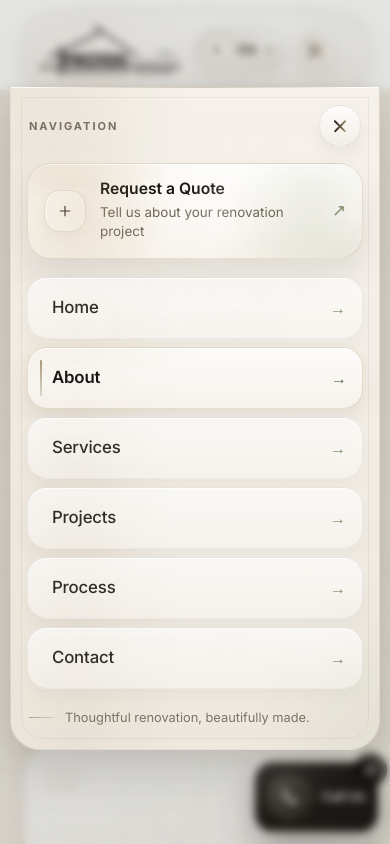
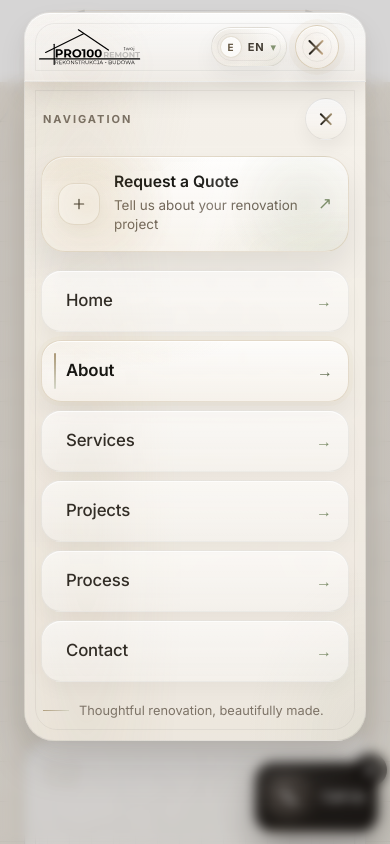
Before and after one commit to romanasolovan/prosto-remont, a Next.js app: page /en/about in a window 390 px wide. Both pictures are taken after a click on the button "Open mobile menu". Shown: the top 844 px of the page. Built offline with nearby package versions, Linux system fonts and the light colour scheme.

Commit message:
Refine mobile header UX, fix menu alignment and scroll behavior, tighten language switcher responsiveness, and prevent control collisions on small screens

```diff
--- a/app/[locale]/layout.tsx
+++ b/app/[locale]/layout.tsx
@@ -78,7 +78,6 @@ export default async function LocaleLayout({ children, params }: Props) {
             <main style={{ flex: "1" }}>{children}</main>
             <Footer />
 
-            {/* ✅ site-wide call widget */}
             <CallWidget
               phoneDisplay="+48 515 678 017"
               phoneTel="+48515678017"
--- a/components/Header/Header.module.css
+++ b/components/Header/Header.module.css
@@ -11,6 +11,10 @@
 
 .headerCompact {
   padding-top: 8px;
+}
+
+.headerMenuOpen {
+  z-index: calc(var(--z-modal) + 1);
 }
 
 .headerDecor {
@@ -87,7 +91,8 @@
   transition:
     box-shadow var(--transition-base),
     border-color var(--transition-base),
-    transform var(--transition-base);
+    transform var(--transition-base),
+    border-radius var(--transition-base);
 }
 
 .headerCompact .headerShell {
@@ -97,6 +102,15 @@
     inset 0 1px 0 rgba(255, 255, 255, 0.88);
 }
 
+.headerMenuOpen .headerShell {
+  border-bottom-left-radius: 0;
+  border-bottom-right-radius: 0;
+  box-shadow:
+    0 14px 28px rgba(17, 17, 14, 0.08),
+    0 4px 12px rgba(197, 168, 130, 0.06),
+    inset 0 1px 0 rgba(255, 255, 255, 0.9);
+}
+
 .headerShell::before {
   content: "";
   position: absolute;
@@ -104,6 +118,12 @@
   border: 1px solid rgba(17, 17, 14, 0.05);
   border-radius: 20px;
   pointer-events: none;
+  transition: border-radius var(--transition-base);
+}
+
+.headerMenuOpen .headerShell::before {
+  border-bottom-left-radius: 0;
+  border-bottom-right-radius: 0;
 }
 
 .headerShell::after {
@@ -122,6 +142,11 @@
     transparent 100%
   );
   pointer-events: none;
+  transition: opacity var(--transition-base);
+}
+
+.headerMenuOpen .headerShell::after {
+  opacity: 0;
 }
 
 .headerGlow {
@@ -146,7 +171,7 @@
   position: relative;
   z-index: 2;
   display: grid;
-  grid-template-columns: auto minmax(0, 1fr) auto;
+  grid-template-columns: minmax(0, auto) minmax(0, 1fr) auto;
   align-items: center;
   gap: 12px;
   min-width: 0;
@@ -154,6 +179,12 @@
 }
 
 .headerActions {
+  display: flex;
+  align-items: center;
+  justify-content: flex-end;
+  gap: 8px;
+  min-width: 0;
+  flex-shrink: 0;
   position: relative;
   z-index: 3;
 }
@@ -162,7 +193,9 @@
   display: inline-flex;
   align-items: center;
   min-width: 0;
+  width: clamp(110px, 28vw, 154px);
   max-width: 154px;
+  flex-shrink: 1;
   transition:
     opacity var(--transition-fast),
     max-width var(--transition-base),
@@ -266,15 +299,6 @@
 
 .navLink:hover::after {
   width: 100%;
-}
-
-.headerActions {
-  display: flex;
-  align-items: center;
-  justify-content: flex-end;
-  gap: 10px;
-  min-width: 0;
-  flex-shrink: 0;
 }
 
 .navLinkActive {
@@ -448,38 +472,6 @@
   text-overflow: ellipsis;
 }
 
-@keyframes quoteButtonPulse {
-  0%,
-  100% {
-    opacity: 0.72;
-    transform: scale(1);
-    filter: blur(0);
-  }
-  50% {
-    opacity: 1;
-    transform: scale(1.035);
-    filter: blur(0.5px);
-  }
-}
-
-@keyframes quoteButtonShimmer {
-  0%,
-  100% {
-    transform: translateX(0) rotate(14deg);
-    opacity: 0;
-  }
-  14% {
-    opacity: 0;
-  }
-  36% {
-    transform: translateX(245%) rotate(14deg);
-    opacity: 0.62;
-  }
-  52% {
-    opacity: 0;
-  }
-}
-
 /* Burger */
 .mobileMenuButton {
   position: relative;
@@ -488,7 +480,9 @@
   justify-content: center;
   gap: 5px;
   min-width: 44px;
+  width: 44px;
   min-height: 44px;
+  height: 44px;
   padding: 10px;
   flex-shrink: 0;
   border-radius: 999px;
@@ -534,6 +528,19 @@
 
 .mobileMenuButton:active {
   transform: scale(0.96);
+}
+
+.mobileMenuButton:focus-visible {
+  outline: 2px solid rgba(168, 140, 92, 0.9);
+  outline-offset: 4px;
+}
+
+.mobileMenuButtonOpen {
+  border-color: rgba(168, 140, 92, 0.34);
+  box-shadow:
+    0 12px 24px rgba(17, 17, 14, 0.08),
+    0 0 0 6px rgba(196, 167, 114, 0.06),
+    inset 0 1px 0 rgba(255, 255, 255, 0.84);
 }
 
 .hamburger {
@@ -604,36 +611,61 @@
 @keyframes quoteButtonPulse {
   0%,
   100% {
-    opacity: 0.46;
+    opacity: 0.72;
     transform: scale(1);
     filter: blur(0);
   }
   50% {
-    opacity: 0.92;
-    transform: scale(1.015);
-    filter: blur(0.3px);
+    opacity: 1;
+    transform: scale(1.035);
+    filter: blur(0.5px);
   }
 }
 
 @keyframes quoteButtonShimmer {
   0%,
   100% {
-    transform: translateX(0) rotate(16deg);
+    transform: translateX(0) rotate(14deg);
     opacity: 0;
   }
-  18% {
+  14% {
     opacity: 0;
   }
-  40% {
-    transform: translateX(220%) rotate(16deg);
-    opacity: 0.65;
+  36% {
+    transform: translateX(245%) rotate(14deg);
+    opacity: 0.62;
   }
-  55% {
+  52% {
     opacity: 0;
   }
 }
 
 /* Responsive */
+
+@media (max-width: 380px) {
+  .headerContent {
+    gap: 8px;
+    padding: 10px 12px;
+  }
+
+  .headerActions {
+    gap: 6px;
+  }
+
+  .logo {
+    width: clamp(98px, 26vw, 132px);
+    max-width: 132px;
+  }
+
+  .mobileMenuButton {
+    min-width: 40px;
+    width: 40px;
+    min-height: 40px;
+    height: 40px;
+    padding: 8px;
+  }
+}
+
 @media (min-width: 480px) {
   .headerContent {
     padding: 12px 16px;
@@ -708,6 +740,16 @@
   .mobileMenuButton {
     display: none;
   }
+
+  .headerMenuOpen .headerShell,
+  .headerMenuOpen .headerShell::before {
+    border-bottom-left-radius: 28px;
+    border-bottom-right-radius: 28px;
+  }
+
+  .headerMenuOpen .headerShell::after {
+    opacity: 1;
+  }
 }
 
 @media (min-width: 1200px) {
--- a/components/Header/Header.tsx
+++ b/components/Header/Header.tsx
@@ -54,23 +54,51 @@ export default function Header() {
   useEffect(() => {
     if (!mobileMenuOpen) return;
 
-    const handleResize = () => {
+    const updateHeaderHeight = () => {
       if (headerRef.current) {
         setHeaderHeight(headerRef.current.offsetHeight);
       }
     };
 
-    handleResize();
-    window.addEventListener("resize", handleResize);
+    updateHeaderHeight();
+    window.addEventListener("resize", updateHeaderHeight);
 
-    return () => window.removeEventListener("resize", handleResize);
+    return () => {
+      window.removeEventListener("resize", updateHeaderHeight);
+    };
+  }, [mobileMenuOpen]);
+
+  useEffect(() => {
+    const html = document.documentElement;
+    const body = document.body;
+
+    if (mobileMenuOpen) {
+      html.style.overflow = "hidden";
+      body.style.overflow = "hidden";
+      body.style.touchAction = "none";
+    } else {
+      html.style.overflow = "";
+      body.style.overflow = "";
+      body.style.touchAction = "";
+    }
+
+    return () => {
+      html.style.overflow = "";
+      body.style.overflow = "";
+      body.style.touchAction = "";
+    };
   }, [mobileMenuOpen]);
 
   const toggleMobileMenu = () => {
     setMobileMenuOpen((prev) => !prev);
   };
 
+  const closeMobileMenu = () => {
+    setMobileMenuOpen(false);
+  };
+
   const openQuoteModal = () => {
+    setMobileMenuOpen(false);
     setIsQuoteModalOpen(true);
   };
 
@@ -87,7 +115,9 @@ export default function Header() {
     <>
       <header
         ref={headerRef}
-        className={`${styles.header} ${isCompact ? styles.headerCompact : ""}`}
+        className={`${styles.header} ${isCompact ? styles.headerCompact : ""} ${
+          mobileMenuOpen ? styles.headerMenuOpen : ""
+        }`}
       >
         <div className={styles.headerDecor} aria-hidden="true">
           <span className={styles.headerLineLeft} />
@@ -100,7 +130,12 @@ export default function Header() {
             <div className={styles.headerGlow} aria-hidden="true" />
 
             <div className={styles.headerContent}>
-              <Link href="/" className={styles.logo}>
+              <Link
+                href="/"
+                className={styles.logo}
+                onClick={closeMobileMenu}
+                aria-label="Prosto Remont home"
+              >
                 <Image
                   src="/LOGO_FULL.svg"
                   alt="Prosto Remont logo"
@@ -173,8 +208,11 @@ export default function Header() {
                     mobileMenuOpen ? styles.mobileMenuButtonOpen : ""
                   }`}
                   onClick={toggleMobileMenu}
-                  aria-label="Toggle mobile menu"
+                  aria-label={
+                    mobileMenuOpen ? "Close mobile menu" : "Open mobile menu"
+                  }
                   aria-expanded={mobileMenuOpen}
+                  aria-controls="mobile-navigation"
                   type="button"
                 >
                   <span className={styles.hamburger}></span>
@@ -189,7 +227,7 @@ export default function Header() {
 
       <MobileMenu
         isOpen={mobileMenuOpen}
-        onClose={() => setMobileMenuOpen(false)}
+        onClose={closeMobileMenu}
         navLinks={navLinks}
         topOffset={headerHeight}
         onQuoteClick={openQuoteModal}
--- a/components/LanguageSwitcher/LanguageSwitcher.module.css
+++ b/components/LanguageSwitcher/LanguageSwitcher.module.css
@@ -1,15 +1,20 @@
 .languageSwitcher {
   position: relative;
   z-index: 30;
-  flex-shrink: 0;
+  flex: 0 1 auto;
+  min-width: 0;
+  max-width: 100%;
 }
 
 .currentLocale {
   position: relative;
   display: inline-flex;
   align-items: center;
-  gap: 9px;
+  justify-content: center;
+  gap: 8px;
+  min-width: 0;
   min-height: 44px;
+  max-width: 100%;
   padding: 8px 12px 8px 10px;
   border-radius: 999px;
   cursor: pointer;
@@ -84,6 +89,7 @@
   justify-content: center;
   width: 24px;
   height: 24px;
+  flex: 0 0 24px;
   border-radius: 999px;
   border: 1px solid rgba(162, 142, 106, 0.26);
   background: rgba(255, 255, 255, 0.76);
@@ -99,15 +105,18 @@
 .currentLocaleText {
   position: relative;
   z-index: 1;
+  min-width: 0;
   font-size: 12px;
   font-weight: 700;
   letter-spacing: 0.12em;
   color: #433c33;
+  white-space: nowrap;
 }
 
 .chevron {
   position: relative;
   z-index: 1;
+  flex: 0 0 auto;
   font-size: 12px;
   color: rgba(125, 141, 106, 0.95);
   transition:
@@ -304,13 +313,60 @@
 }
 
 @media (max-width: 479px) {
+  .currentLocale {
+    gap: 6px;
+    min-height: 40px;
+    padding: 7px 10px 7px 8px;
+  }
+
+  .currentLocaleBadge {
+    width: 22px;
+    height: 22px;
+    flex-basis: 22px;
+    font-size: 10px;
+  }
+
+  .currentLocaleText {
+    font-size: 11px;
+    letter-spacing: 0.08em;
+  }
+
+  .chevron {
+    font-size: 11px;
+  }
+
   .dropdown {
     right: -6px;
     min-width: 196px;
   }
+}
+
+@media (max-width: 380px) {
+  .currentLocale {
+    gap: 5px;
+    min-height: 38px;
+    padding: 6px 9px 6px 7px;
+  }
+
+  .currentLocaleBadge {
+    width: 20px;
+    height: 20px;
+    flex-basis: 20px;
+    font-size: 9px;
+  }
 
   .currentLocaleText {
-    letter-spacing: 0.1em;
+    font-size: 10px;
+    letter-spacing: 0.06em;
+  }
+
+  .chevron {
+    font-size: 10px;
+  }
+
+  .dropdown {
+    right: -10px;
+    min-width: 188px;
   }
 }
 
--- a/components/LanguageSwitcher/LanguageSwitcher.tsx
+++ b/components/LanguageSwitcher/LanguageSwitcher.tsx
@@ -50,7 +50,9 @@ export default function LanguageSwitcher() {
     <div className={styles.languageSwitcher} ref={wrapperRef}>
       <button
         type="button"
-        className={`${styles.currentLocale} ${open ? styles.currentLocaleOpen : ""}`}
+        className={`${styles.currentLocale} ${
+          open ? styles.currentLocaleOpen : ""
+        }`}
         onClick={() => setOpen((prev) => !prev)}
         aria-expanded={open}
         aria-haspopup="listbox"
--- a/components/MobileMenu/MobileMenu.module.css
+++ b/components/MobileMenu/MobileMenu.module.css
@@ -2,8 +2,8 @@
   position: fixed;
   inset: 0;
   z-index: calc(var(--z-modal) - 2);
-  background: rgba(28, 26, 22, 0.12);
-  backdrop-filter: blur(4px);
+  background: rgba(28, 26, 22, 0.18);
+  backdrop-filter: blur(6px);
   opacity: 0;
   visibility: hidden;
   pointer-events: none;
@@ -20,27 +20,36 @@
 
 .mobileMenu {
   position: fixed;
-  left: 10px;
-  right: 10px;
+  left: var(--container-padding-mobile);
+  right: var(--container-padding-mobile);
   z-index: calc(var(--z-modal) - 1);
+  opacity: 0;
+  visibility: hidden;
   pointer-events: none;
-  opacity: 0;
-  transform: translateY(-22px) scale(0.985);
+  transform: translateY(-14px) scale(0.985);
   transform-origin: top center;
+  will-change: transform, opacity;
   transition:
     opacity 320ms ease,
-    transform 420ms cubic-bezier(0.22, 1, 0.36, 1);
+    transform 420ms cubic-bezier(0.22, 1, 0.36, 1),
+    visibility 0s linear 320ms;
 }
 
 .open {
   opacity: 1;
+  visibility: visible;
   pointer-events: auto;
   transform: translateY(0) scale(1);
+  transition:
+    opacity 320ms ease,
+    transform 420ms cubic-bezier(0.22, 1, 0.36, 1),
+    visibility 0s linear 0s;
 }
 
 .menuShell {
   position: relative;
   overflow: hidden;
+  margin-top: -1px;
   border: 1px solid rgba(17, 17, 14, 0.08);
   border-top: none;
   border-radius: 0 0 30px 30px;
@@ -111,9 +120,17 @@
   opacity: 0.9;
 }
 
-.menuTop {
+.menuScrollArea {
   position: relative;
   z-index: 1;
+  max-height: calc(100dvh - var(--mobile-menu-top, 0px) - 12px);
+  overflow-y: auto;
+  overscroll-behavior: contain;
+  -webkit-overflow-scrolling: touch;
+  padding-bottom: 12px;
+}
+
+.menuTop {
   display: flex;
   align-items: center;
   justify-content: space-between;
@@ -179,7 +196,6 @@
 
 .quoteCard {
   position: relative;
-  z-index: 1;
   display: grid;
   grid-template-columns: auto 1fr auto;
   align-items: center;
@@ -349,8 +365,6 @@
 }
 
 .navList {
-  position: relative;
-  z-index: 1;
   list-style: none;
   display: flex;
   flex-direction: column;
@@ -453,83 +467,6 @@
   transform: translateX(2px);
 }
 
-.menuFooterNote {
-  position: relative;
-  z-index: 1;
-  display: flex;
-  align-items: center;
-  gap: 10px;
-  padding: 2px 18px 22px;
-}
-
-.menuFooterLine {
-  width: 26px;
-  height: 1px;
-  flex: 0 0 26px;
-  background: linear-gradient(
-    90deg,
-    rgba(162, 142, 106, 0.8) 0%,
-    rgba(125, 141, 106, 0.18) 100%
-  );
-}
-
-.menuFooterNote p {
-  margin: 0;
-  color: #7d7367;
-  font-size: 0.8rem;
-  line-height: 1.4;
-}
-
-@keyframes menuItemReveal {
-  from {
-    opacity: 0;
-    transform: translateY(10px);
-  }
-  to {
-    opacity: 1;
-    transform: translateY(0);
-  }
-}
-
-@media (min-width: 1024px) {
-  .backdrop,
-  .mobileMenu {
-    display: none;
-  }
-}
-
-@media (prefers-reduced-motion: reduce) {
-  .backdrop,
-  .mobileMenu,
-  .quoteCard,
-  .quoteCardAura,
-  .quoteCardShine,
-  .navLink,
-  .navItem,
-  .closeButton,
-  .quoteCardArrow,
-  .navLinkArrow {
-    transition: none;
-    animation: none;
-  }
-
-  .mobileMenu,
-  .open,
-  .navItem {
-    transform: none;
-    opacity: 1;
-  }
-
-  .quoteCard:hover,
-  .navLink:hover,
-  .closeButton:hover,
-  .quoteCard:active,
-  .navLink:active,
-  .closeButton:active {
-    transform: none;
-  }
-}
-
 .navLinkActive {
   border-color: rgba(168, 140, 92, 0.26);
   background:
@@ -564,13 +501,40 @@
   font-weight: 600;
 }
 
-.mobileMenu {
-  will-change: transform, opacity;
+.menuFooterNote {
+  display: flex;
+  align-items: center;
+  gap: 10px;
+  padding: 2px 18px 8px;
 }
 
-.menuShell {
-  overscroll-behavior: contain;
-  -webkit-overflow-scrolling: touch;
+.menuFooterLine {
+  width: 26px;
+  height: 1px;
+  flex: 0 0 26px;
+  background: linear-gradient(
+    90deg,
+    rgba(162, 142, 106, 0.8) 0%,
+    rgba(125, 141, 106, 0.18) 100%
+  );
+}
+
+.menuFooterNote p {
+  margin: 0;
+  color: #7d7367;
+  font-size: 0.8rem;
+  line-height: 1.4;
+}
+
+@keyframes menuItemReveal {
+  from {
+    opacity: 0;
+    transform: translateY(10px);
+  }
+  to {
+    opacity: 1;
+    transform: translateY(0);
+  }
 }
 
 .navLink,
@@ -584,3 +548,52 @@
 .closeButton:active {
   transform: scale(0.985);
 }
+
+@media (min-width: 768px) {
+  .mobileMenu {
+    left: var(--container-padding-desktop);
+    right: var(--container-padding-desktop);
+  }
+}
+
+@media (min-width: 1024px) {
+  .backdrop,
+  .mobileMenu {
+    display: none;
+  }
+}
+
+@media (prefers-reduced-motion: reduce) {
+  .backdrop,
+  .mobileMenu,
+  .quoteCard,
+  .quoteCardAura,
+  .quoteCardShine,
+  .navLink,
+  .navItem,
+  .closeButton,
+  .quoteCardArrow,
+  .navLinkArrow {
+    transition: none;
+    animation: none;
+  }
+
+  .mobileMenu,
+  .open,
+  .navItem {
+    transform: none;
+  }
+
+  .open .navItem {
+    opacity: 1;
+  }
+
+  .quoteCard:hover,
+  .navLink:hover,
+  .closeButton:hover,
+  .quoteCard:active,
+  .navLink:active,
+  .closeButton:active {
+    transform: none;
+  }
+}
--- a/components/MobileMenu/MobileMenu.tsx
+++ b/components/MobileMenu/MobileMenu.tsx
@@ -1,6 +1,6 @@
 "use client";
 
-import { useEffect, useRef } from "react";
+import { CSSProperties, useEffect, useRef } from "react";
 import { Link, usePathname } from "@/navigation";
 import { useTranslations } from "next-intl";
 import styles from "./MobileMenu.module.css";
@@ -26,7 +26,6 @@ export default function MobileMenu({
   onQuoteClick,
 }: MobileMenuProps) {
   const touchStart = useRef<number | null>(null);
-  const panelRef = useRef<HTMLElement | null>(null);
   const pathname = usePathname();
 
   const tNav = useTranslations("navigation");
@@ -70,6 +69,13 @@ export default function MobileMenu({
     return pathname === href || pathname.startsWith(`${href}/`);
   };
 
+  const menuTop = Math.max(topOffset - 1, 0);
+
+  const menuStyle = {
+    top: `${menuTop}px`,
+    ["--mobile-menu-top" as string]: `${menuTop}px`,
+  } as CSSProperties;
+
   return (
     <>
       <div
@@ -79,16 +85,18 @@ export default function MobileMenu({
       />
 
       <nav
-        ref={panelRef}
+        id="mobile-navigation"
         className={`${styles.mobileMenu} ${isOpen ? styles.open : ""}`}
         onTouchStart={handleTouchStart}
         onTouchMove={handleTouchMove}
-        style={{ top: `${topOffset - 2}px` }}
+        style={menuStyle}
         aria-label={tMenu("eyebrow")}
+        aria-hidden={!isOpen}
       >
         <div className={styles.menuShell}>
           <div className={styles.menuGlow} aria-hidden="true" />
 
+          <div className={styles.menuScrollArea}>
             <div className={styles.menuTop}>
               <p className={styles.menuEyebrow}>{tMenu("eyebrow")}</p>
 
@@ -126,7 +134,9 @@ export default function MobileMenu({
                 <span className={styles.quoteCardTitle}>
                   {tNav("requestQuote")}
                 </span>
-              <span className={styles.quoteCardText}>{tMenu("quoteText")}</span>
+                <span className={styles.quoteCardText}>
+                  {tMenu("quoteText")}
+                </span>
               </span>
 
               <span className={styles.quoteCardArrow} aria-hidden="true">
@@ -167,6 +177,7 @@ export default function MobileMenu({
               <p>{tMenu("footerNote")}</p>
             </div>
           </div>
+        </div>
       </nav>
     </>
   );
```
Lines whose indentation alone changed are shown as unchanged.
